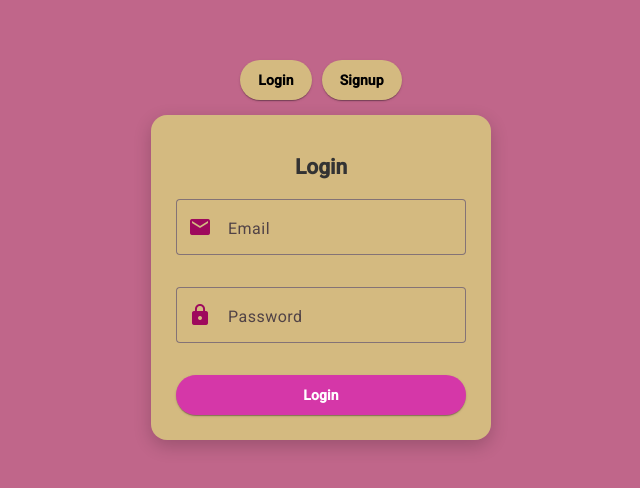
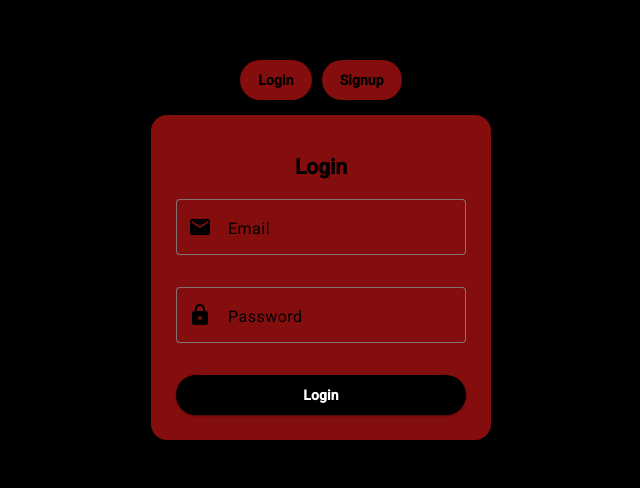
Before and after one commit to aryanreddye/Travel-App-Angular, an Angular app: page / in a window 1280 px wide. Shown: the part 150-638 px from the top of the page, without its empty margins (319-959 px from the left). Built offline with nearby package versions, Linux system fonts and the light colour scheme.

Commit message:
Edited Color Pallete

```diff
--- a/src/app/login/login.css
+++ b/src/app/login/login.css
@@ -7,7 +7,6 @@ body {
   font-family: Arial, sans-serif;
 }
 
-/* MAIN CENTER CONTAINER */
 .login-box {
   height: 100vh;
 
@@ -17,7 +16,6 @@ body {
   align-items: center;
 }
 
-/* LOGIN / SIGNUP TOGGLE BUTTONS */
 .outbox {
   display: flex;
   justify-content: center;
@@ -26,7 +24,6 @@ body {
   margin-bottom: 15px;
 }
 
-/* TOGGLE BUTTON STYLE */
 .outbox button {
   padding: 10px 18px;
 
@@ -37,7 +34,7 @@ body {
 
   font-weight: bold;
 
-  background-color: #d4ba80;
+  background-color: #840d0d;
   color: black;
 
   transition: 0.3s;
@@ -47,7 +44,6 @@ body {
   background-color: #cfcfcf;
 }
 
-/* MATERIAL CARD */
 mat-card {
   width: 340px;
 
@@ -55,12 +51,11 @@ mat-card {
 
   border-radius: 16px;
 
-  background-color: #d4ba80;
+  background-color: #840d0d;
 
   box-shadow: 0 6px 18px rgba(0, 0, 0, 0.2);
 }
 
-/* FORM INSIDE CARD */
 form {
   display: flex;
   flex-direction: column;
@@ -68,43 +63,38 @@ form {
   gap: 12px;
 }
 
-/* TITLE */
 h2 {
   text-align: center;
 
   margin-bottom: 10px;
 
-  color: #333;
+  color: #000000;
 }
 
-/* LABELS */
 label {
   font-size: 14px;
   font-weight: 600;
 
-  color: #9e095d;
+  color: #000000;
 }
 
-/* MATERIAL INPUT WIDTH */
 mat-form-field {
   width: 100%;
 }
 
-/* INPUT FIELD */
 input {
   font-size: 14px;
 }
 
-/* INPUT FOCUS */
-input:focus {
-  outline: none;
+
+mat-label {
+  color: #000000;
 }
 
-/* SUBMIT BUTTON */
 button[type="submit"] {
   padding: 12px;
 
-  background: #d537a8;
+  background: #000000;
   color: white;
 
   border: none;
@@ -117,12 +107,10 @@ button[type="submit"] {
   transition: 0.3s;
 }
 
-/* SUBMIT BUTTON HOVER */
 button[type="submit"]:hover {
   background: #b52b8b;
 }
 
-/* ERROR MESSAGE */
 .error {
   color: red;
 
@@ -131,7 +119,6 @@ button[type="submit"]:hover {
   margin-top: -8px;
 }
 
-/* AUTOFILL FIX */
 input:-webkit-autofill {
   -webkit-box-shadow: 0 0 0 1000px transparent inset !important;
 
@@ -140,7 +127,6 @@ input:-webkit-autofill {
   transition: background-color 5000s ease-in-out 0s;
 }
 
-/* ICON COLOR */
 mat-icon {
-  color: #9e095d;
+  color: #000000;
 }
--- a/src/styles.css
+++ b/src/styles.css
@@ -1,4 +1,4 @@
 /* You can add global styles to this file, and also import other style files */
 body{
-    background: rgb(192, 102, 138);
+    background: rgb(0, 0, 0);
 }
```
